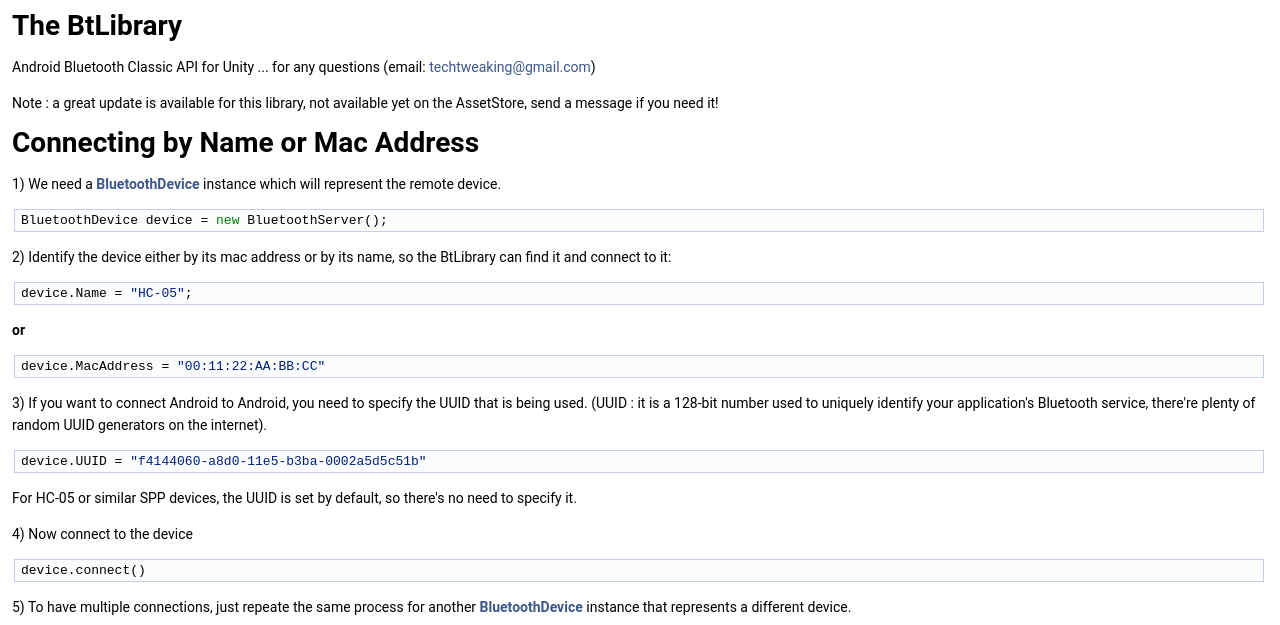
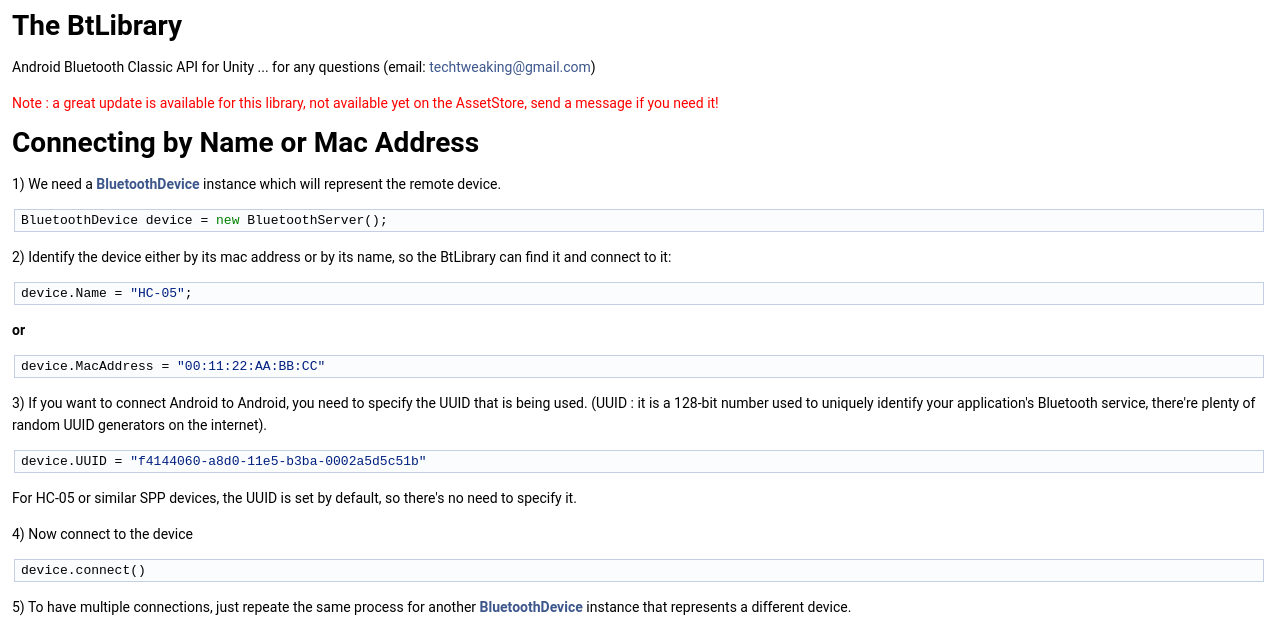
Before and after one commit to badxbad/yahyabadran.github.io, a plain HTML site: page index.html in a window 1280 px wide. Shown: the part 175-800 px from the top of the page. Drawn offline with Linux system fonts and the light colour scheme.

Commit message:
Update index.html

```diff
--- a/index.html
+++ b/index.html
@@ -83,7 +83,7 @@ var searchBox = new SearchBox("searchBox", "search",false,'Search');
 <div class="contents">
 <div class="textblock"><h1>The BtLibrary </h1>
 <p>Android Bluetooth Classic API for Unity ... for any questions (email: <a href="#" onclick="location.href='mai'+'lto:'+'tec'+'ht'+'wea'+'ki'+'ng@'+'gm'+'ail'+'.c'+'om?'+'Su'+'bje'+'ct'+'=He'+'ll'+'o%2'+'0a'+'gai'+'n'; return false;">techtweaking@gmail.com</a>)</p>
-<p>Note : a great update is available for this library, not available yet on the AssetStore, send a message if you need it!</p>
+<p style="color:red;">Note : a great update is available for this library, not available yet on the AssetStore, send a message if you need it!</p>
 <h1>Connecting by Name or Mac Address </h1>
 <p>1) We need a <a class="el" href="class_tech_tweaking_1_1_bluetooth_1_1_bluetooth_device.html">BluetoothDevice</a> instance which will represent the remote device.</p>
 <div class="fragment"><div class="line">BluetoothDevice device = <span class="keyword">new</span> BluetoothServer();</div></div><!-- fragment --><p>2) Identify the device either by its mac address or by its name, so the BtLibrary can find it and connect to it:</p>
```
